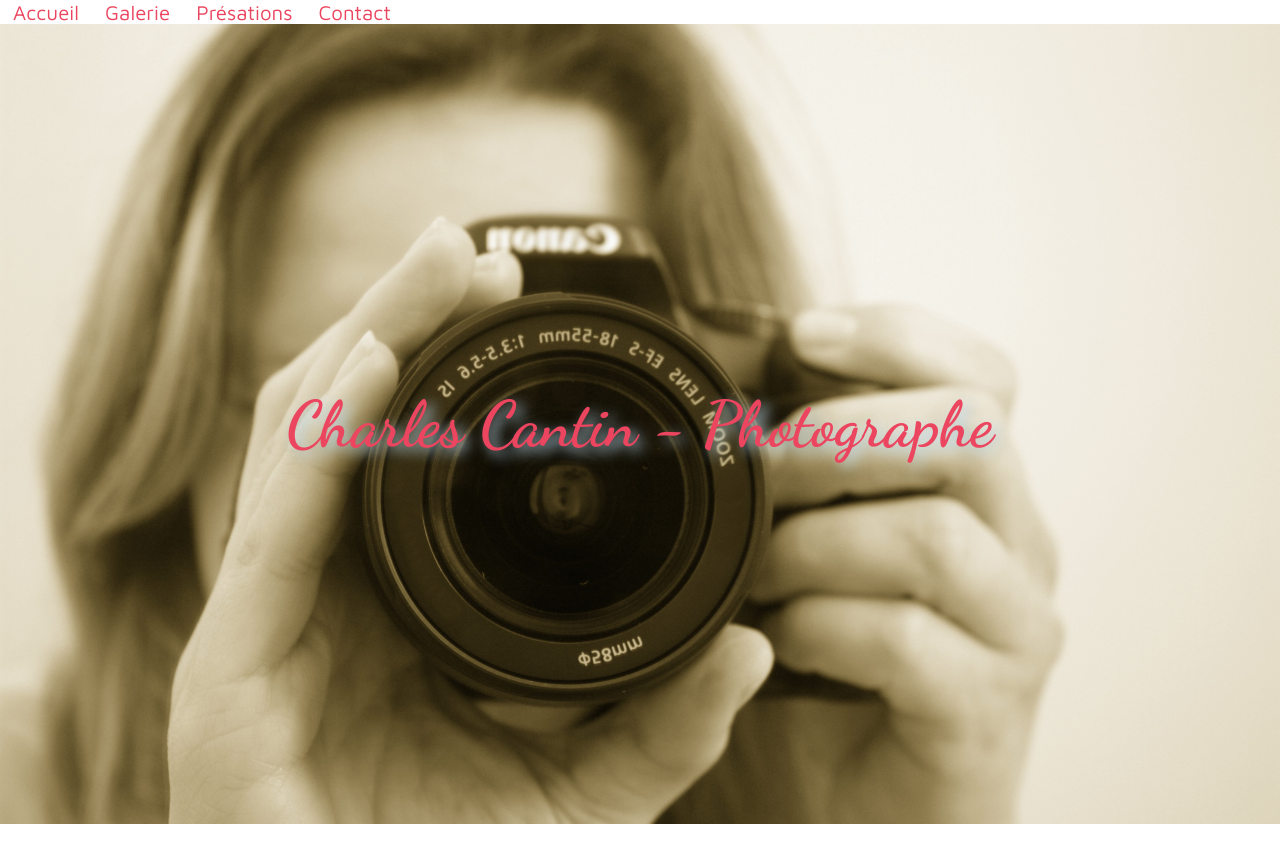
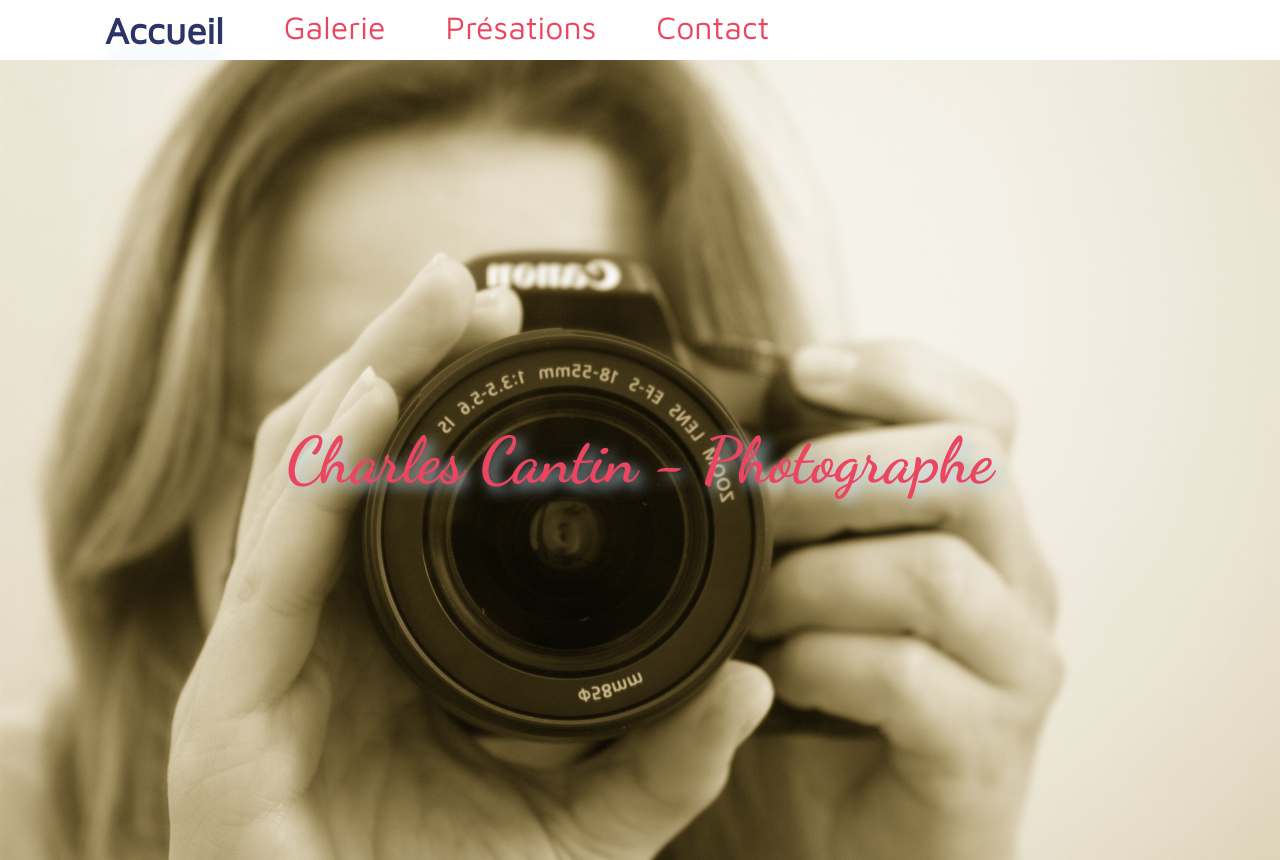
Before and after one commit to bleddyna/entrainement_ECF, a React (Create React App) app: page / in a window 1280 px wide. Before the commit the page ends 824 px from the top, so only its background shows below. Built offline with nearby package versions, Linux system fonts and the light colour scheme.

Commit message:
finalisation

```diff
--- a/src/App.css
+++ b/src/App.css
@@ -49,23 +49,70 @@ button {
 }
 
 /*HEADER*/
-.navbar {
-    background-color: rgba(255, 255, 255, .4);
+.container {
+    max-width: 1100px;
+    margin: 0 auto;
+    padding: 0 15px;
+    display: flex;
+    justify-content: space-between;
+    align-items: center;
+    height: 100%;
 }
 
-.active {
-    text-decoration: underline;
-    color: var(--dark-blue);
-    font-weight: 900;
+.navbar {
+    height: 60px;
+    position: relative;
 }
 
-.pending {
-    color: var(--framboise);
+.logo {}
+
+.menu-icon {
+    display: none;
 }
 
-.active,
-.pending {
-    margin: 0 13px;
+.menu-icon img {
+    width: 60px;
+    height: 60px;
+    position: absolute;
+    top: 0;
+    right: 0;
+}
+
+.nav-elements {}
+
+.nav-elements ul {
+    display: flex;
+    justify-content: space-between;
+    list-style-type: none;
+}
+
+.nav-elements ul li:not(:last-child) {
+    margin-right: 60px;
+}
+
+.nav-elements ul a {
+    font-size: 2rem;
+    font-weight: 400;
+    color: var(--framboise);
+    text-decoration: none;
+}
+
+.nav-elements ul a.active {
+    color: var(--dark-blue);
+    font-weight: bold;
+    position: relative;
+    font-size: 2.3rem;
+}
+
+.nav-elements ul a.active::after {
+    content: '';
+    position: absolute;
+    bottom: -4px;
+    left: 0;
+    width: 100%;
+    height: 2px;
+    background-color: var(--light-blue);
+    filter: blur(7px);
 }
 
 /*HOME PAGE*/
@@ -204,7 +251,37 @@ form button:hover {
 
 /*RESPONSIVE*/
 
-@media screen and (max-width:425px) {
+@media screen and (max-width:600px) {
+    .menu-icon {
+        display: block;
+        cursor: pointer;
+    }
+
+    .nav-elements {
+        position: absolute;
+        right: 0;
+        top: 60px;
+        background-color: var(--light-blue);
+        width: 0px;
+        height: calc(100vh - 60px);
+        transition: all 0.3s ease-in;
+        overflow: hidden;
+    }
+
+    .nav-elements.active {
+        width: 270px;
+    }
+
+    .nav-elements ul {
+        display: flex;
+        flex-direction: column;
+    }
+
+    .nav-elements ul li {
+        margin-right: unset;
+        margin-top: 22px;
+    }
+
     .galery .card {
         flex-direction: column;
     }
--- a/src/Components/Header.js
+++ b/src/Components/Header.js
@@ -1,33 +1,56 @@
-import React from 'react';
+import { React, useState } from 'react';
 import { NavLink } from "react-router-dom";
+import Hamburger from '../annexe/images/bouton-menu.png'
+
 const Header = () => {
+
+    const [showNavbar, setShowNavbar] = useState(false)
+
+    const handleShowNavbar = () => {
+        setShowNavbar(!showNavbar)
+    }
     return (
         <nav className="navbar">
-            <div className='menu'>
-                <NavLink to="/messages"
+            <div className="container">
+                <div className="menu-icon" onClick={handleShowNavbar}>
+                    <img src={Hamburger} alt="Hamburger menu" />
+                </div>
+                <div className={`nav-elements  ${showNavbar && 'active'}`}>
+                    <ul>
+                        <li>
+                            <NavLink to="/"
                                 className={({ isActive }) =>
                                     isActive ? "active" : "pending"
                                 }>
                                 Accueil
                             </NavLink>
+                        </li>
+                        <li>
                             <NavLink to="/Galerie"
                                 className={({ isActive }) =>
                                     isActive ? "active" : "pending"
                                 }>
                                 Galerie
                             </NavLink>
+                        </li>
+                        <li>
                             <NavLink to="/Tarifs_et_Prestations"
                                 className={({ isActive }) =>
                                     isActive ? "active" : "pending"
                                 }>
                                 Présations
                             </NavLink>
+                        </li>
+                        <li>
                             <NavLink to="/Contact"
                                 className={({ isActive }) =>
                                     isActive ? "active" : "pending"
                                 }>
                                 Contact
                             </NavLink>
+                        </li>
+                    </ul>
+                </div>
             </div>
         </nav>
     )
```
Also changed, not shown: src/annexe/images/bouton-menu.png, 1 other file (tests, documents, lock files or other folders). Lines whose indentation alone changed are shown as unchanged.
